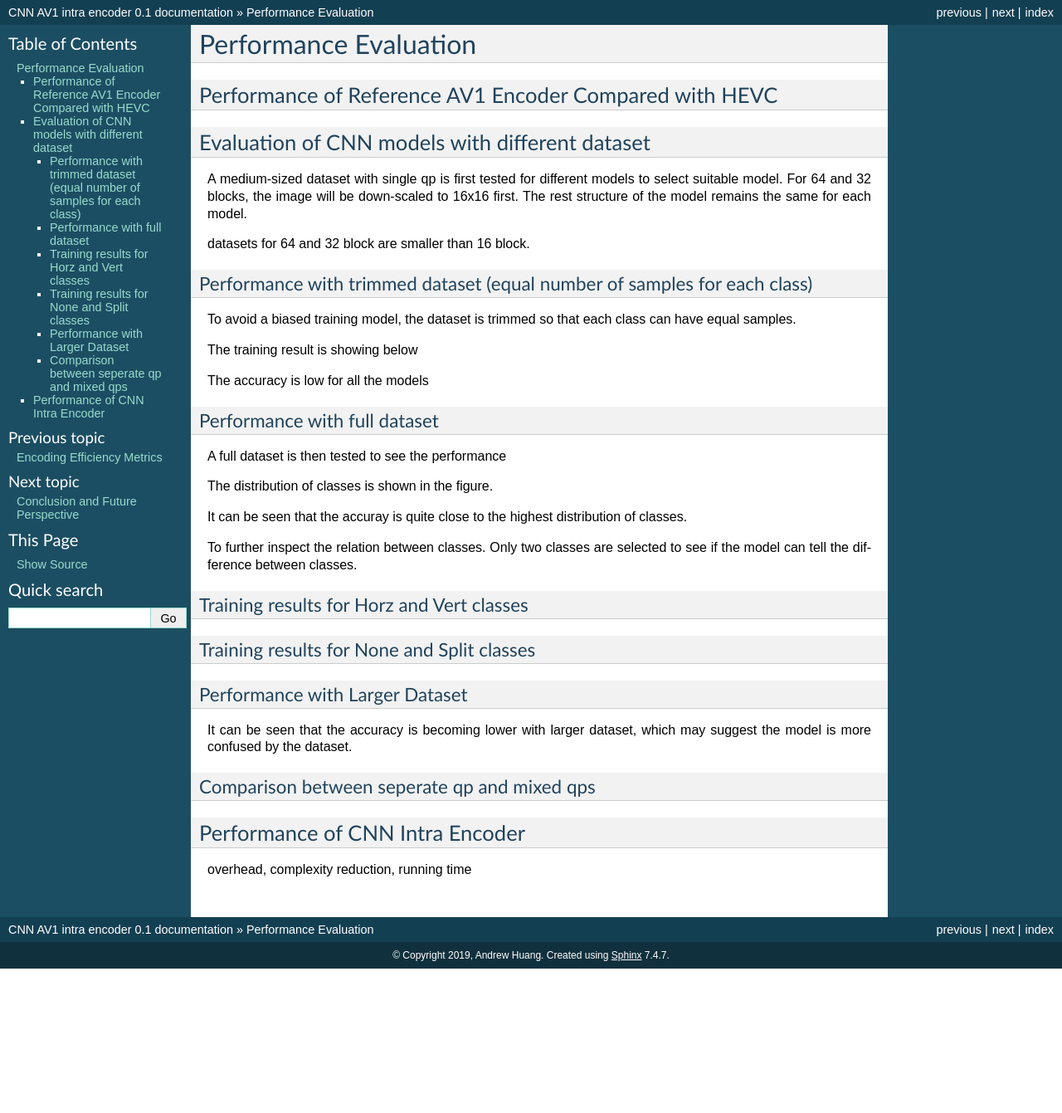
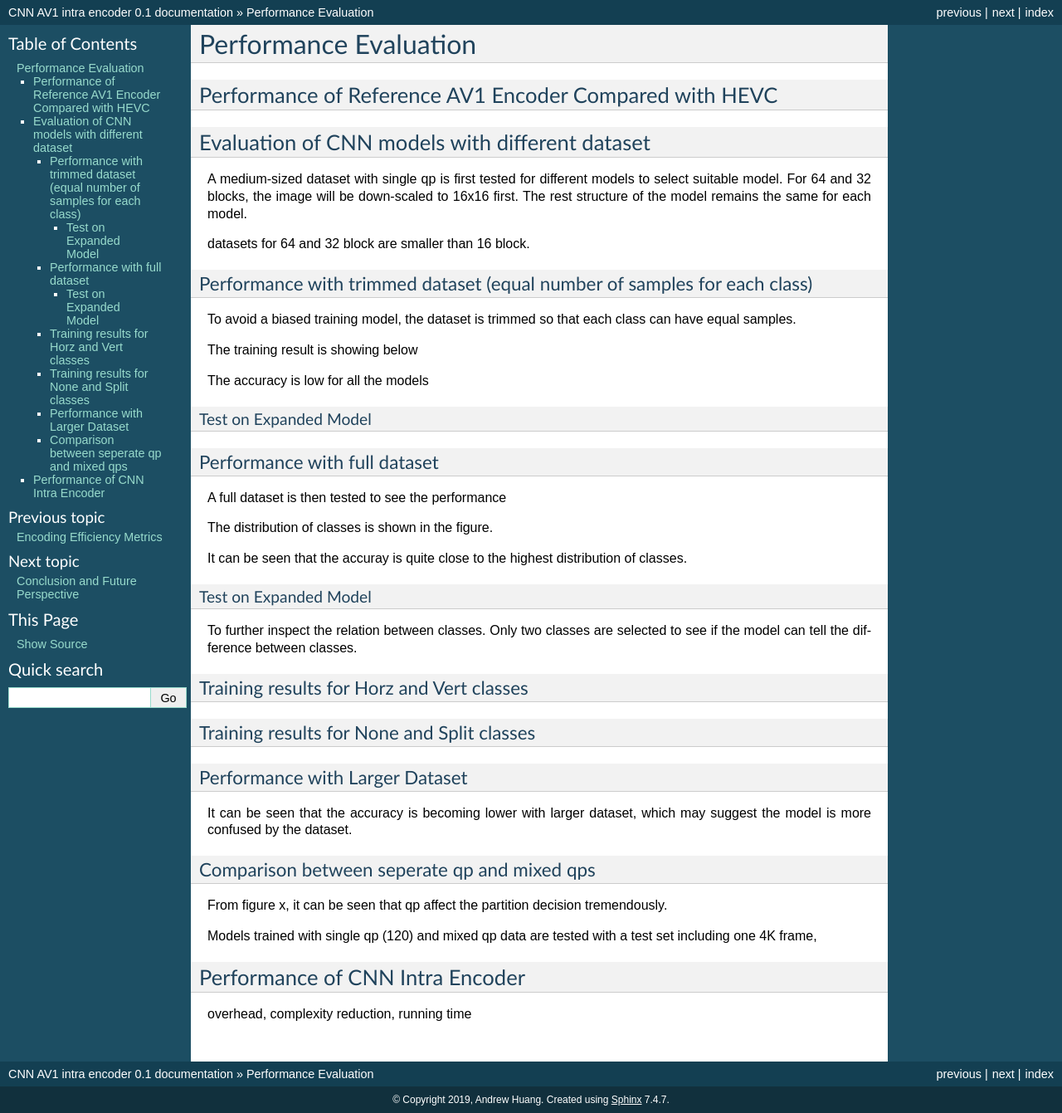
Before and after one commit to epadam/CNN-AV1-intra-encoder, a Sphinx documentation site: the page built from source/performance.rst, in a window 1280 px wide. Shown: the whole page at 83% size. Built offline with Sphinx 7.4.7, drawn with Linux system fonts in a browser that asks for light colours; before the commit the page ends 1167 px from its top, so only the background shows below that.

Commit message:
Update performance.rst

```diff
--- a/source/performance.rst
+++ b/source/performance.rst
@@ -27,6 +27,10 @@ The training result is showing below
 
 The accuracy is low for all the models
 
+Test on Expanded Model
+^^^^^^^^^^^^^^^^^^^^^^^
+
+
 -------------------------------------
 Performance with full dataset
 -------------------------------------
@@ -36,6 +40,10 @@ A full dataset is then tested to see the performance
 The distribution of classes is shown in the figure.
 
 It can be seen that the accuray is quite close to the highest distribution of classes.
+
+
+Test on Expanded Model
+^^^^^^^^^^^^^^^^^^^^^^^
 
 
 To further inspect the relation between classes. Only two classes are selected to see if the model can tell the difference between classes.
@@ -60,7 +68,10 @@ It can be seen that the accuracy is becoming lower with larger dataset, which ma
 Comparison between seperate qp and mixed qps
 ---------------------------------------------
 
+From figure x, it can be seen that qp affect the partition decision tremendously.
 
+
+Models trained with single qp (120) and mixed qp data are tested with a test set including one 4K frame,
 
 
 
```
